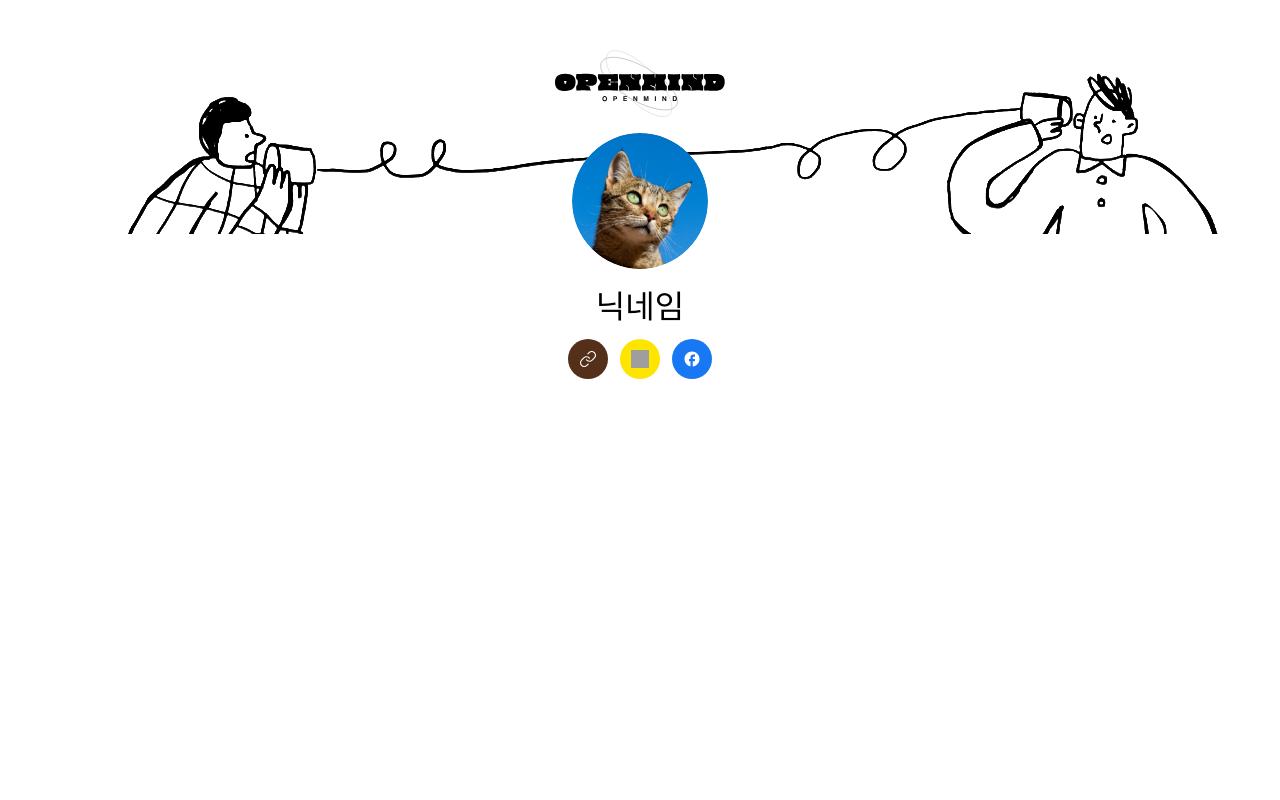
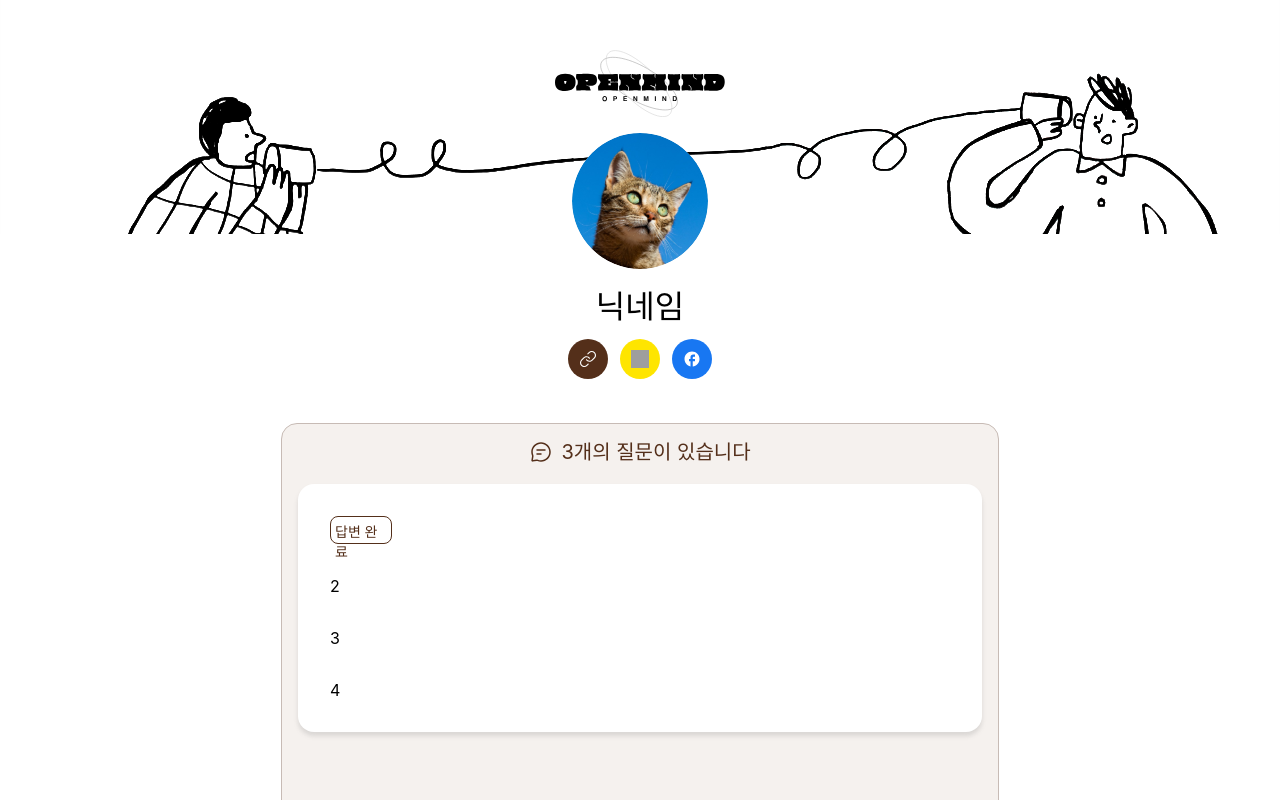
Before and after one commit to park521/codeit-7team, a React (Create React App) app in the folder open-mind/: page /post in a window 1280 px wide. Shown: the top 800 px of the page. Built offline with nearby package versions, Linux system fonts and the light colour scheme; grey boxes are pictures that could not be loaded.

Commit message:
전역 css 참조 및 페이지 기본 작업

```diff
--- a/open-mind/src/components/Commons/Buttons/button.module.css
+++ b/open-mind/src/components/Commons/Buttons/button.module.css
@@ -1,3 +1,6 @@
+/* global 가상 선택자 css 참조 */
+@import url("../../../styles/global.css");
+
 body {
   margin: 0;
   box-sizing: border-box;
@@ -18,19 +21,19 @@ body {
   font-size: 1.25rem;
   font-weight: 400;
   line-height: 1.5625rem;
-  color: #ffffff;
-  background-color: #542f1a;
-  box-shadow: 0px 4px 4px 0px #00000040;
+  color: var(--gray10-color);
+  background-color: var(--brown40-color);
+  box-shadow: var(--box-shadow-1pt);
   cursor: pointer;
 }
 
 .writing_question_button:hover {
-  border: 2px solid #341909;
+  border: 2px solid var(--brown50-color);
   line-height: 0.5625rem;
 }
 
 .writing_question_button:active {
-  background-color: #341909;
+  background-color: var(--brown50-color);
 }
 
 @media screen and (min-width: 375px) and (max-width: 767px) {
@@ -52,19 +55,19 @@ body {
   font-size: 1rem;
   font-weight: 400;
   line-height: 1.375rem;
-  color: #ffffff;
-  background-color: #542f1a;
-  box-shadow: 0px 4px 4px 0px #00000040;
+  color: var(--gray10-color);
+  background-color: var(--brown40-color);
+  box-shadow: var(--box-shadow-1pt);
   cursor: pointer;
 }
 
 .answer_completed_button:hover {
-  border: 2px solid #341909;
+  border: 2px solid var(--brown50-color);
   line-height: 0.375rem;
 }
 
 .answer_completed_button:active {
-  background-color: #341909;
+  background-color: var(--brown50-color);
 }
 
 @media screen and (min-width: 768px) and (max-width: 1199px) {
@@ -85,25 +88,25 @@ body {
   font-family: Pretendard;
   width: 10.0625rem;
   height: 2.875rem;
-  border: 1px solid #542f1a;
+  border: 1px solid var(--brown40-color);
   border-radius: 0.5rem;
   padding: 0.75rem 1.5rem;
   font-size: 1rem;
   font-weight: 400;
   line-height: 1.2rem;
-  color: #542f1a;
-  background-color: #f5f1ee;
+  color: var(--brown40-color);
+  background-color: var(--brown10-color);
   cursor: pointer;
   text-align: left;
 }
 
 .go_question_button:hover {
-  border: 2px solid #542f1a;
+  border: 2px solid var(--brown40-color);
   line-height: 0.7rem;
 }
 
 .go_question_button:active {
-  background-color: #e4d5c9;
+  background-color: var(--brown20-color);
 }
 
 .go_question_button > img {
@@ -128,7 +131,7 @@ body {
   }
 
   .go_question_button:hover {
-    border: 2px solid #542f1a;
+    border: 2px solid var(--brown40-color);
     line-height: 0.5rem;
   }
 }
@@ -139,8 +142,8 @@ body {
   font-size: 1rem;
   width: 21rem;
   height: 2.875rem;
-  background-color: #542f1a;
-  color: #ffffff;
+  background-color: var(--brown40-color);
+  color: var(--gray10-color);
   padding: 0.75rem 1.5rem;
   border: none;
   border-radius: 0.5rem;
@@ -148,12 +151,12 @@ body {
 }
 
 .take_question_button:hover {
-  border: 2px solid #341909;
+  border: 2px solid var(--brown50-color);
   line-height: 1.2rem;
 }
 
 .take_question_button:active {
-  background-color: #341909;
+  background-color: var(--brown50-color);
 }
 
 @media screen and (min-width: 375px) and (max-width: 767px) {
@@ -172,19 +175,19 @@ body {
   padding: 0.3125rem 1.2rem;
   font-size: 0.875rem;
   font-weight: 400;
-  color: #ffffff;
-  background-color: #542f1a;
-  box-shadow: 0px 4px 4px 0px #00000040;
+  color: var(--gray10-color);
+  background-color: var(--brown40-color);
+  box-shadow: var(--box-shadow-1pt);
   cursor: pointer;
 }
 
 .delete_button:hover {
-  border: 2px solid #341909;
+  border: 2px solid var(--brown50-color);
   font-size: 0.875rem;
 }
 
 .delete_button:active {
-  background-color: #341909;
+  background-color: var(--brown50-color);
 }
 
 @media screen and (min-width: 375px) and (max-width: 767px) {
@@ -196,7 +199,7 @@ body {
   }
 
   .delete_button:hover {
-    border: 2px solid #341909;
+    border: 2px solid var(--brown50-color);
     font-size: 0.625rem;
   }
 }
--- a/open-mind/src/components/Commons/Link/link.module.css
+++ b/open-mind/src/components/Commons/Link/link.module.css
@@ -1,3 +1,6 @@
+/* global 가상 선택자 css 참조 */
+@import url("../../../styles/global.css");
+
 body {
   margin: 0;
   box-sizing: border-box;
@@ -15,30 +18,30 @@ body {
 .link_item {
   width: 1.125rem;
   height: 1.125rem;
-  background-color: #542f1a;
+  background-color: var(--brown40-color);
   padding: 0.6875rem;
   border-radius: 12.5rem;
 }
 
 .link_item:hover {
-  border: 1px solid black;
+  border: 1px solid var(--gray60-color);
 }
 
 .link_item:active {
   border: none;
-  background-color: #341909;
+  background-color: var(--brown50-color);
 }
 
 .kakaotalk_item {
   width: 1.125rem;
   height: 1.125rem;
-  background-color: #fee500;
+  background-color: var(--yellow50-color);
   padding: 0.6875rem;
   border-radius: 12.5rem;
 }
 
 .kakaotalk_item:hover {
-  border: 1px solid black;
+  border: 1px solid var(--gray60-color);
 }
 
 .kakaotalk_item:active {
@@ -49,13 +52,13 @@ body {
 .facebook_item {
   width: 1.125rem;
   height: 1.125rem;
-  background-color: #1877f2;
+  background-color: var(--blue50-color);
   padding: 0.6875rem;
   border-radius: 12.5rem;
 }
 
 .facebook_item:hover {
-  border: 1px solid black;
+  border: 1px solid var(--gray60-color);
 }
 
 .facebook_item:active {
--- a/open-mind/src/pages/IndividualFeed/IndividualFeed.jsx
+++ b/open-mind/src/pages/IndividualFeed/IndividualFeed.jsx
@@ -1,8 +1,9 @@
 import React from "react";
-import styles from "./style.module.css";
+import styles from "./feed.module.css";
 import logo from "../../assets/logo/logo.svg";
 import profile from "../../assets/img/profile.svg";
 import LinkItem from "../../components/Commons/Link/LinkItem";
+import messagesIcon from "../../assets/icon/messages-brown.svg";
 
 function IndividualFeed() {
   return (
@@ -28,9 +29,25 @@ function IndividualFeed() {
         </section>
       </header>
       <main className={styles.main}>
-        <section>
-          <section></section>
-          <section></section>
+        <section className={styles.question_num}>
+          <section>
+            <img
+              src={messagesIcon}
+              className={styles.messages_icon}
+              alt="메시지 아이콘"
+            />
+          </section>
+          <section className={styles.question_num_text}>
+            3{/* 변수 들어갈 자리리 */}개의 질문이 있습니다
+          </section>
+        </section>
+        <section className={styles.feed_card}>
+          <section className={styles.answer_boolean}>
+            <section className={styles.answer_boolean_text}>답변 완료</section>
+          </section>
+          <section className={styles.feed_question}>2</section>
+          <section className={styles.feed_answer}>3</section>
+          <section className={styles.feed_favorite}>4</section>
         </section>
       </main>
     </div>
--- /dev/null
+++ b/open-mind/src/pages/IndividualFeed/feed.module.css
@@ -0,0 +1,128 @@
+/* global 가상 선택자 css 참조 */
+@import url("../../styles/global.css");
+
+body {
+  margin: 0;
+  box-sizing: border-box;
+  font-family: "Pretendard Variable", Pretendard, -apple-system,
+    BlinkMacSystemFont, system-ui, Roboto, "Helvetica Neue", "Segoe UI",
+    "Apple SD Gothic Neo", "Noto Sans KR", "Malgun Gothic", "Apple Color Emoji",
+    "Segoe UI Emoji", "Segoe UI Symbol", sans-serif;
+}
+
+.body_contanier {
+  display: flex;
+  flex-direction: column;
+  align-items: center;
+}
+
+/* 헤더 ( 상단 로고 & 프로필 ) */
+
+.header {
+  width: 100%;
+}
+
+.header_background {
+  width: 100%;
+  height: 14.625rem;
+  background-image: url("../../assets/img/image1.svg");
+  background-size: cover;
+  background-position: center;
+  display: flex;
+  flex-direction: column;
+  align-items: center;
+  justify-content: space-between;
+}
+
+.header_logo {
+  padding-top: 3.125rem;
+  margin-bottom: 0.75rem;
+}
+
+.header_logo_img {
+  width: 10.625rem;
+  height: 4.1875rem;
+}
+
+.header_content {
+  display: flex;
+  flex-direction: column;
+  align-items: center;
+  gap: 0.75rem;
+}
+
+.profile_img {
+  width: 8.5rem;
+  height: 8.5rem;
+  border-radius: 50%;
+}
+
+.nickname {
+  color: var(--gray60-color);
+  font-size: 2rem;
+  font-weight: 400;
+}
+
+/* 피드 내용 */
+
+.main {
+  margin-top: 11.8125rem;
+  width: 716px;
+  height: 1138px;
+  background-color: var(--brown10-color);
+  border: 1px solid var(--brown30-color);
+  border-radius: 1rem;
+}
+
+.question_num {
+  display: flex;
+  flex-direction: row;
+  justify-content: center;
+  padding: 1rem 0 1rem 0;
+}
+
+.question_num_text {
+  font-weight: 400;
+  font-size: 1.25rem;
+  line-height: 1.5625rem;
+  color: var(--brown40-color);
+}
+
+.messages_icon {
+  width: 1.5rem;
+  height: 1.5rem;
+  padding-right: 0.5rem;
+}
+
+.feed_card {
+  border-radius: 1rem;
+  padding: 2rem;
+  background-color: var(--gray10-color);
+  box-shadow: var(--box-shadow-1pt);
+  margin: 0 1rem 0 1rem;
+  display: flex;
+  flex-direction: column;
+  justify-content: space-between;
+  gap: 2rem;
+}
+
+.answer_boolean_text {
+  width: 3.25rem;
+  height: 1.125rem;
+  font-size: 0.875rem;
+  font-weight: 500;
+  border: 1px solid var(--brown40-color);
+  border-radius: 0.5rem;
+  padding: 0.25rem 0.25rem;
+  background-color: var(--gray10-color);
+  color: var(--brown40-color);
+}
+
+.feed_question {
+}
+
+.feed_answer {
+}
+
+.feed_favorite {
+}
--- a/open-mind/src/pages/IndividualFeed/style.module.css
+++ /dev/null
@@ -1,65 +0,0 @@
-body {
-  margin: 0;
-  box-sizing: border-box;
-  font-family: "Pretendard Variable", Pretendard, -apple-system,
-    BlinkMacSystemFont, system-ui, Roboto, "Helvetica Neue", "Segoe UI",
-    "Apple SD Gothic Neo", "Noto Sans KR", "Malgun Gothic", "Apple Color Emoji",
-    "Segoe UI Emoji", "Segoe UI Symbol", sans-serif;
-}
-
-.body_contanier {
-  display: flex;
-  flex-direction: column;
-  align-items: center;
-}
-
-.header {
-  width: 100%;
-}
-
-.header_background {
-  width: 100%;
-  height: 14.625rem;
-  background-image: url("../../assets/img/image1.svg");
-  background-size: cover;
-  background-position: center;
-  display: flex;
-  flex-direction: column;
-  align-items: center;
-  justify-content: space-between;
-}
-
-.header_logo {
-  padding-top: 3.125rem;
-  margin-bottom: 0.75rem;
-}
-
-.header_logo_img {
-  width: 10.625rem;
-  height: 4.1875rem;
-}
-
-.header_content {
-  display: flex;
-  flex-direction: column;
-  align-items: center;
-  gap: 0.75rem;
-}
-
-.profile_img {
-  width: 8.5rem;
-  height: 8.5rem;
-  border-radius: 50%;
-}
-
-.nickname {
-  color: #000000;
-  font-size: 2rem;
-  font-weight: 400;
-}
-
-.main {
-  margin-top: 11.8125rem;
-  width: 716px;
-  height: 1138px;
-}
```
Also changed, not shown: open-mind/src/assets/icon/messages-brown.svg (added).
